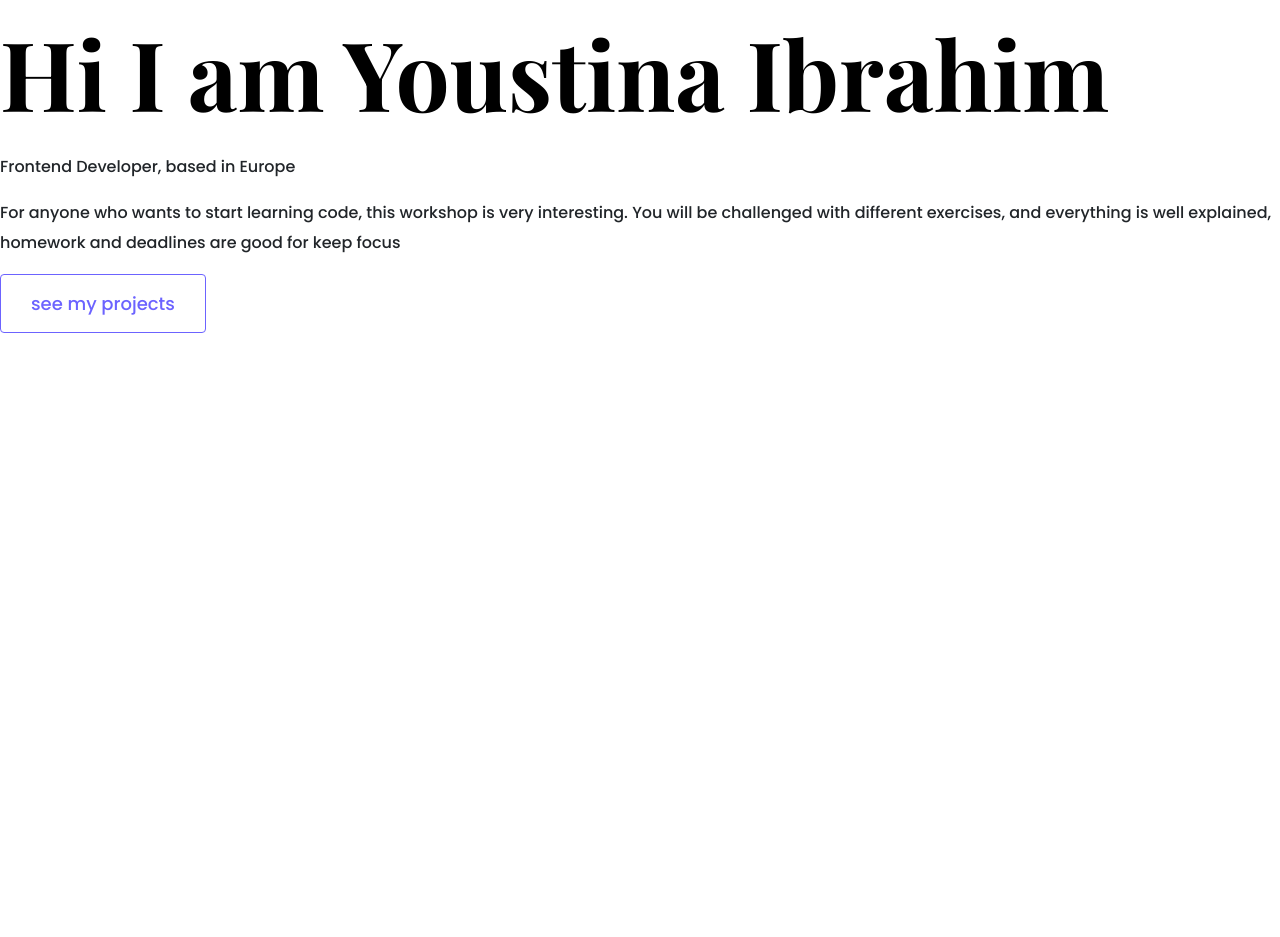
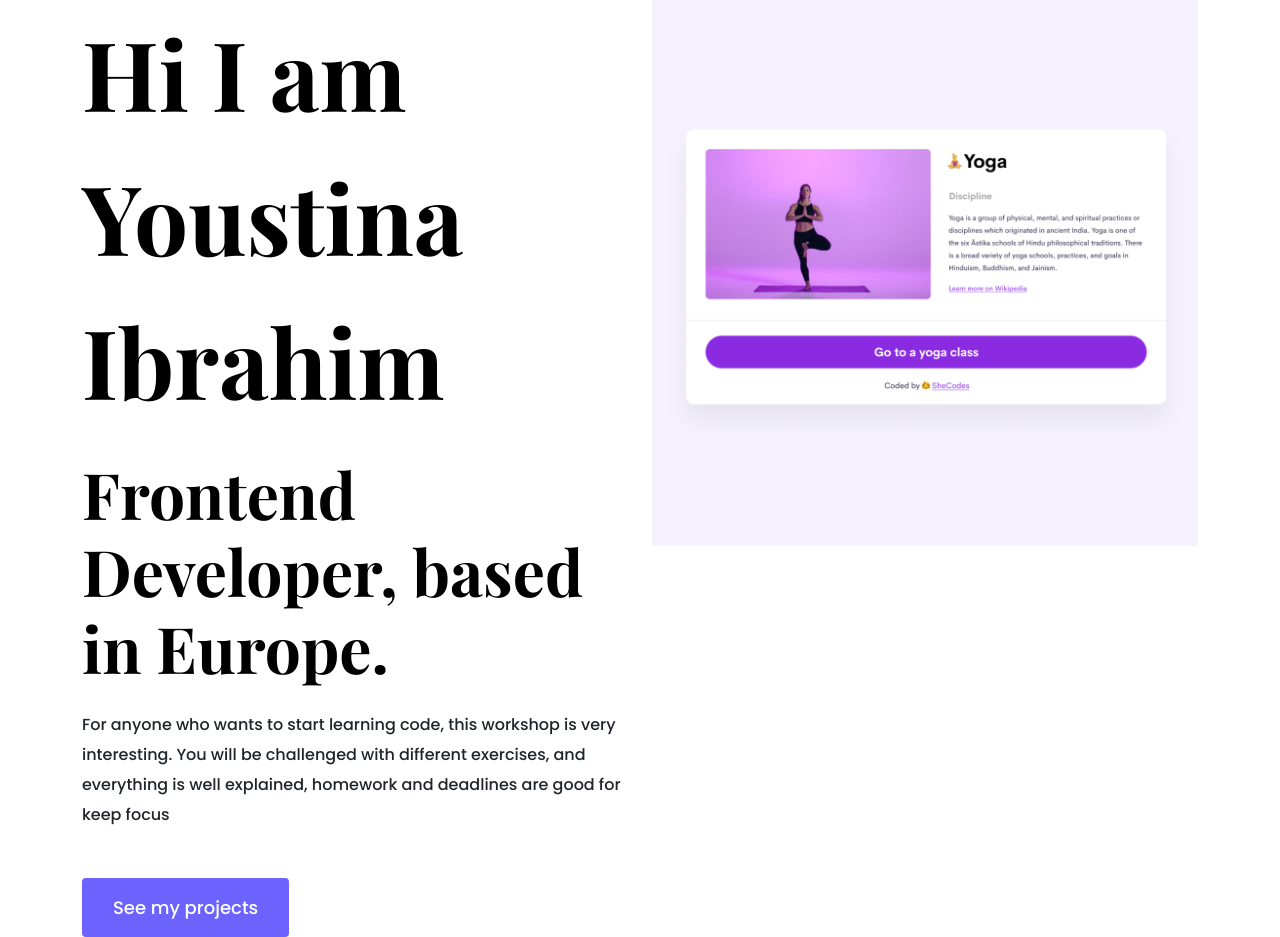
Before and after one commit to Youstina-Ibrahim/portfolio, a plain HTML site: page about.html in a window 1280 px wide. Before the commit the page ends 800 px from the top, so only its background shows below. Drawn offline with nearby package versions, Linux system fonts and the light colour scheme.

Commit message:
changes in about

```diff
--- a/about.html
+++ b/about.html
@@ -30,9 +30,25 @@
     ></script>
   </head>
   <body>
-   <h1>Hi I am Youstina Ibrahim</h1>
-   <p>Frontend Developer, based in Europe</p>
-   <p>For anyone who wants to start learning code, this workshop is very interesting. You will be challenged with different exercises, and everything is well explained, homework and deadlines are good for keep focus</p>
-   <a class="btn btn-branding-outline" href="#">see my projects</a>
+    <div class="about-section container">
+      <div class="row">
+        <div class="col-lg-6">
+          <div class="about-section-content">
+            <h1 class="mb-4">Hi I am Youstina Ibrahim</h1>
+            <h2 class="mb-4">Frontend Developer, based in Europe.</h2>
+            <p class="mb-5">
+              For anyone who wants to start learning code, this workshop is very
+              interesting. You will be challenged with different exercises, and
+              everything is well explained, homework and deadlines are good for
+              keep focus
+            </p>
+            <a href="" class="btn btn-branding">See my projects</a>
+          </div>
+        </div>
+        <div class="col-lg-6">
+          <img src="yoga.png" alt="" class="img-fluid" />
+        </div>
+      </div>
+    </div>
   </body>
 </html>
```
Lines whose indentation alone changed are shown as unchanged.
